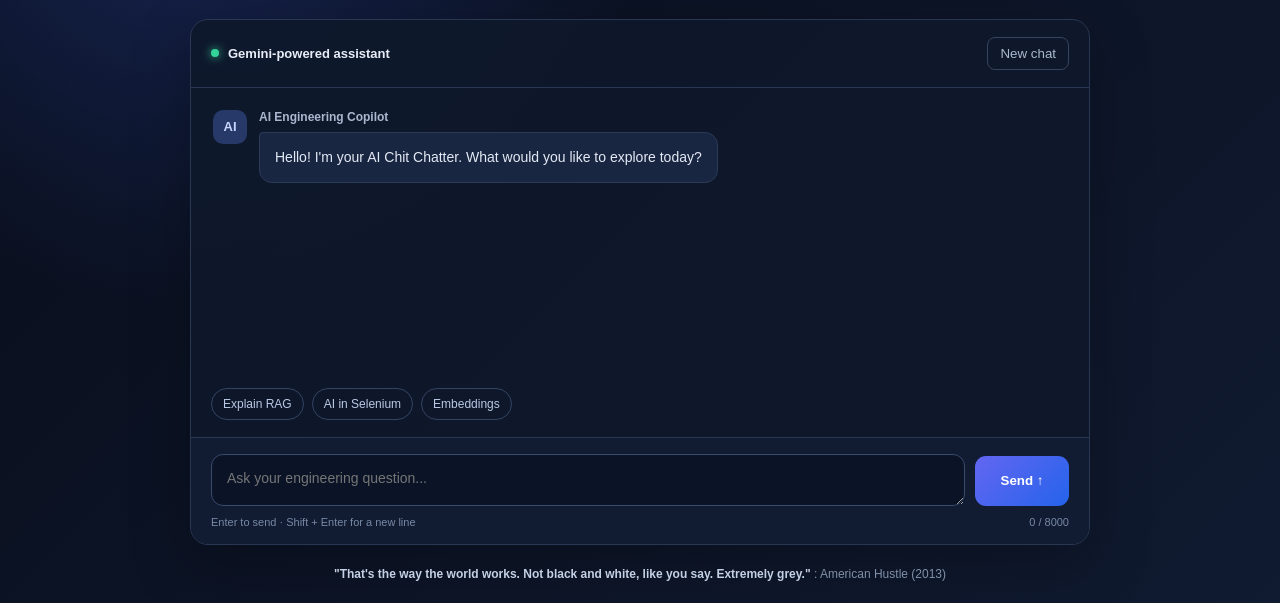
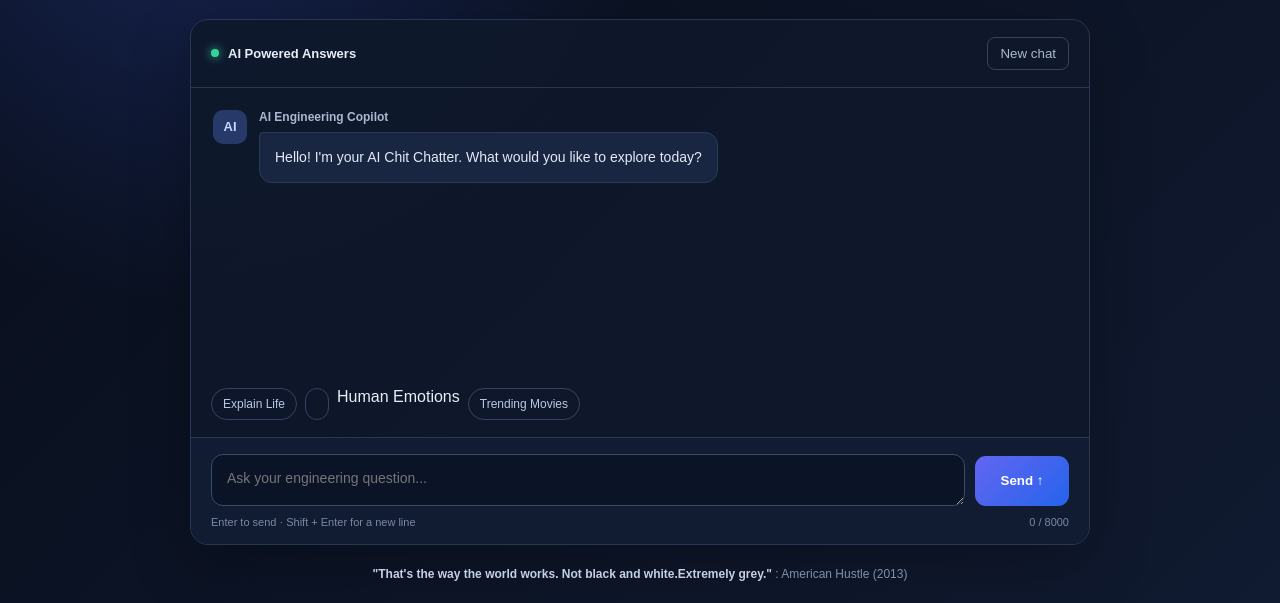
Before and after one commit to work-of-harsh/ai-engineering-copilot, a plain HTML site: page static/chat.html in a window 1280 px wide. Shown: the part 241-844 px from the top of the page. Drawn offline with Linux system fonts and the light colour scheme.

Commit message:
Update AI Chit Chat branding

```diff
--- a/static/chat.html
+++ b/static/chat.html
@@ -383,7 +383,7 @@
             <div class="chat-header">
                 <div class="online">
                     <span class="online-dot"></span>
-                    Gemini-powered assistant
+                    AI Powered Answers
                 </div>
 
                 <button
@@ -407,25 +407,25 @@
                 <button
                     class="suggestion"
                     type="button"
-                    data-prompt="Explain Retrieval Augmented Generation (RAG) with an example."
+                    data-prompt="Explain life from Ai point of view."
                 >
-                    Explain RAG
+                    Explain Life
                 </button>
 
                 <button
                     class="suggestion"
                     type="button"
-                    data-prompt="How can AI improve Selenium test automation?"
+                    data-prompt="Explain human emotions."
                 >
-                    AI in Selenium
+
                 </button>
-
+                 Human Emotions
                 <button
                     class="suggestion"
                     type="button"
-                    data-prompt="Explain how embeddings and vector similarity search work."
+                    data-prompt="Suggest current trending movies all over the world and India."
                 >
-                    Embeddings
+                    Trending Movies
                 </button>
             </div>
 
@@ -459,7 +459,7 @@
         </section>
 
         <footer>
-            <strong>"That's the way the world works. Not black and white, like you say. Extremely grey."</strong> : American Hustle (2013)
+            <strong>"That's the way the world works. Not black and white.Extremely grey."</strong> : American Hustle (2013)
         </footer>
 
     </div>
```
